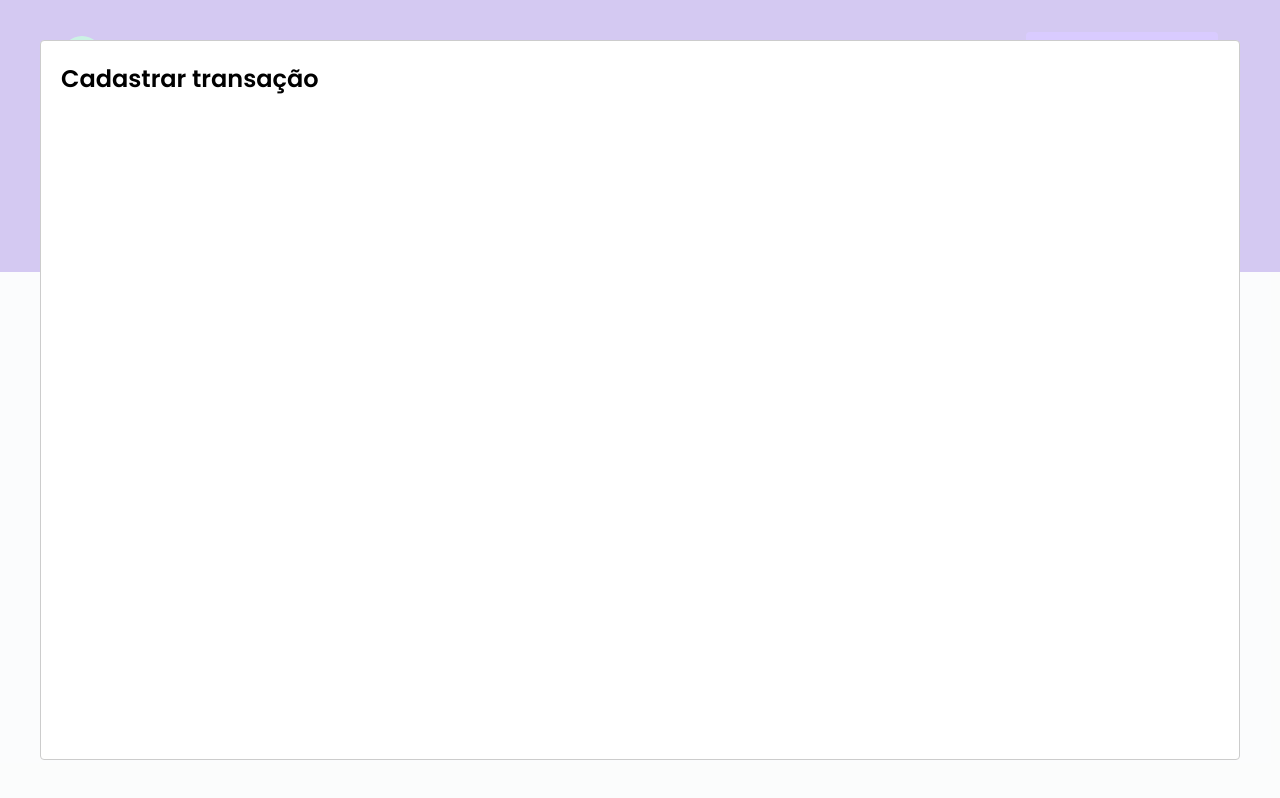
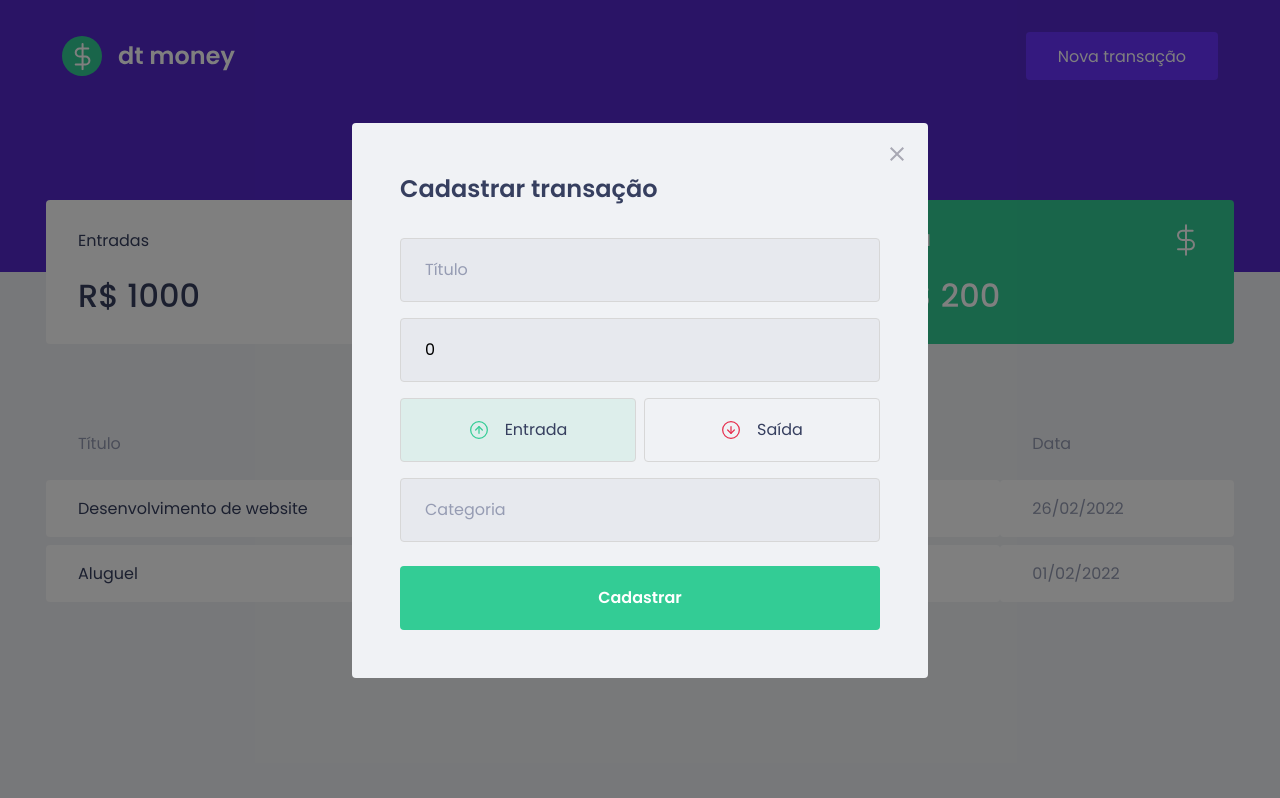
Before and after one commit to leonardomeira/ignite-dtmoney, a React (Create React App) app: page / in a window 1280 px wide. Both pictures are taken after a click on the button "Nova transação". Built offline with nearby package versions, Linux system fonts and the light colour scheme; no server answers; what miragejs would draw is missing.

Commit message:
finish new transaction modal

```diff
--- a/package.json
+++ b/package.json
@@ -5,6 +5,7 @@
   "dependencies": {
     "axios": "^0.26.1",
     "miragejs": "^0.1.43",
+    "polished": "^4.1.4",
     "react": "^17.0.2",
     "react-dom": "^17.0.2",
     "react-modal": "^3.14.4",
--- a/src/components/NewTransactionModal/index.tsx
+++ b/src/components/NewTransactionModal/index.tsx
@@ -1,4 +1,9 @@
+import { FormEvent, useState } from 'react';
 import Modal from 'react-modal';
+import incomeImg from '../../assets/income.svg';
+import outcomeImg from '../../assets/outcome.svg';
+import closeImg from '../../assets/close.svg';
+import { Container, TransactionTypeContainer, RadioBox } from './styles';
 
 interface NewTransactionModalProps {
   isOpen: boolean;
@@ -6,12 +11,82 @@
 }
 
 export function NewTransactionModal({ isOpen, onRequestClose }: NewTransactionModalProps) {
+  const [title, setTitle] = useState('');
+  const [value, setValue] = useState(0);
+  const [category, setCategory] = useState('');
+  const [type, setType] = useState('deposit')
+
+  function handleCreateNewTransaction(event: FormEvent) {
+    event.preventDefault();
+
+    console.log({title, value, category, type})
+    setTitle('');
+    setValue(0);
+    setCategory('');
+  }
+
   return (
     <Modal
       isOpen={isOpen}
       onRequestClose={onRequestClose}
+      overlayClassName="react-modal-overlay"
+      className="react-modal-content"
     >
-      <h2>Cadastrar transação</h2>
+      <button
+        type="button"
+        onClick={onRequestClose}
+        className="react-modal-close"
+      >
+        <img src={closeImg} alt="Fechar modal" />
+      </button>
+      <Container onSubmit={handleCreateNewTransaction}>
+        <h2>Cadastrar transação</h2>
+
+        <input
+          placeholder="Título"
+          value={title}
+          onChange={event => setTitle(event.target.value)}
+        />
+
+        <input
+          type="number"
+          placeholder="Valor"
+          value={value}
+          onChange={event => setValue(Number(event.target.value))}
+        />
+
+        <TransactionTypeContainer>
+          <RadioBox
+            type="button"
+            onClick={() => { setType('deposit'); }}
+            isActive={type === 'deposit'}
+            activeColor="green"
+          >
+            <img src={incomeImg} alt="Entrada" />
+            <span>Entrada</span>
+          </RadioBox>
+
+          <RadioBox
+            type="button"
+            onClick={() => { setType('withdraw'); }}
+            isActive={type === 'withdraw'}
+            activeColor="red"
+          >
+            <img src={outcomeImg} alt="Saída" />
+            <span>Saída</span>
+          </RadioBox>
+        </TransactionTypeContainer>
+
+        <input
+          placeholder="Categoria"
+          value={category}
+          onChange={event => setCategory(event.target.value)}
+        />
+
+        <button type="submit">
+          Cadastrar
+        </button>
+      </Container>
     </Modal>
   );
 }
--- a/src/components/NewTransactionModal/styles.ts
+++ b/src/components/NewTransactionModal/styles.ts
@@ -1,5 +1,99 @@
 import styled from "styled-components";
+import { darken, transparentize } from "polished";
 
-const Container = styled.div`
+export const Container = styled.form`
+  h2 {
+    color: var(--text-title);
+    font-size: 1.5rem;
+    margin-bottom: 2rem;
+  }
 
+  input {
+    width: 100%;
+    padding: 0 1.5rem;
+    height: 4rem;
+    border-radius: 0.25rem;
+
+    border: 1px solid #d7d7d7;
+    background: #e7e9ee;
+
+    font-weight: 400;
+    font-size: 1rem;
+
+    &::placeholder {
+      color: var(--text-body);
+    }
+
+    & + input {
+      margin-top: 1rem;
+    }
+  }
+
+  button[type="submit"] {
+    width: 100%;
+    padding: 0 1.5rem;
+    height: 4rem;
+    background: var(--green);
+    color: #fff;
+    border-radius: 0.25rem;
+    border: 0;
+    font-size: 1rem;
+    margin-top: 1.5rem;
+    font-weight: 600;
+
+    transition: filter 0.2s;
+
+    &:hover {
+      filter: brightness(0.9);
+    }
+  }
+`;
+
+export const TransactionTypeContainer = styled.div`
+  margin: 1rem 0;
+  display: grid;
+  grid-template-columns: 1fr 1fr;
+  gap: 0.5rem;
+`;
+
+interface RadioBoxProps {
+  isActive: boolean;
+  activeColor: 'green' | 'red';
+}
+
+const colors =  {
+  green: '#35cc95',
+  red: '#e52e4d'
+}
+
+export const RadioBox = styled.button<RadioBoxProps>`
+  height: 4rem;
+  border: 1px solid #d7d7d7;
+  border-radius: 0.25rem;
+  background: ${(props) => props.isActive
+    ? transparentize(0.9, colors[props.activeColor])
+    : 'transparent'
+  };
+
+  display: flex;
+  align-items: center;
+  justify-content: center;
+
+  transition: border-color 0.2s;
+
+  &:hover {
+    border-color: ${darken(0.1, '#d7d7d7')};
+  }
+
+  img {
+    width: 20px;
+    height: 20px;
+  }
+
+  span {
+    display: inline-block;
+    margin-left: 1rem;
+    font-size: 1rem;
+    color: var(--text-title)
+  }
 `
--- a/src/styles/global.ts
+++ b/src/styles/global.ts
@@ -53,4 +53,40 @@
     opacity: 0.6;
     cursor: not-allowed;
   }
+  .react-modal-overlay {
+    background: rgba(0,0,0,0.5);
+
+    position: fixed;
+    top: 0;
+    bottom: 0;
+    left: 0;
+    right: 0;
+
+    display: flex;
+    align-items: center;
+    justify-content: center;
+  }
+
+  .react-modal-content {
+    width: 100%;
+    max-width: 576px;
+    background: var(--background);
+    padding: 3rem;
+    position: relative;
+    border-radius: 0.25rem;
+  }
+
+  .react-modal-close {
+    position: absolute;
+    right: 1.5rem;
+    top: 1.5rem;
+    border: 0;
+    background: transparent;
+
+    transition: filter 0.2s;
+
+    &:hover {
+      filter: brightness(0.7);
+    }
+  }
 `
```
Also changed, not shown: 1 other file (tests, documents, lock files or other folders).
